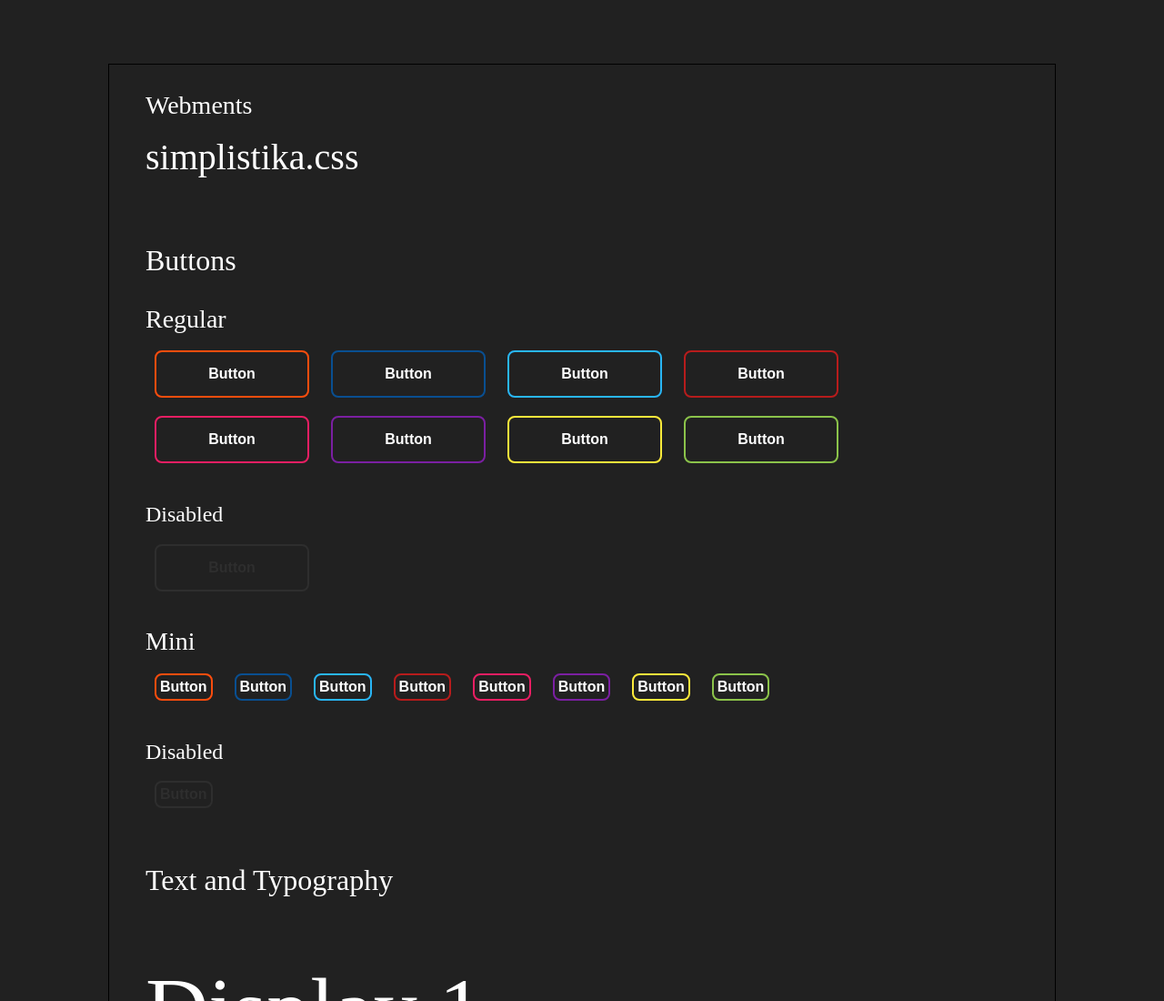
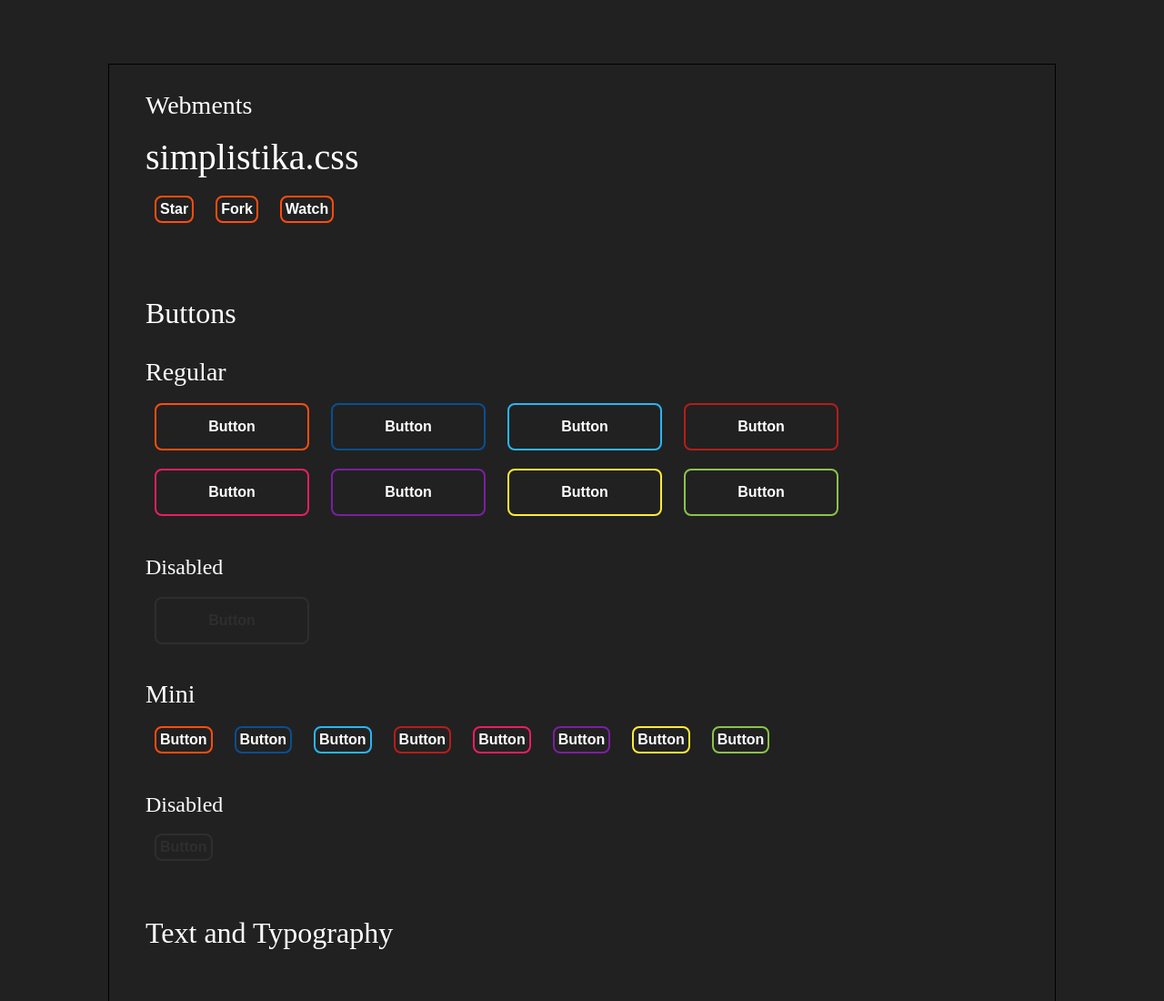
Before and after one commit to webments/simplistika.css, a website: page index.html in a window 1280 px wide. Shown: the top 1100 px of the page at 91% size. Drawn offline with Linux system fonts and the light colour scheme.

Commit message:
add github buttons and fix focus bug

```diff
--- a/index.html
+++ b/index.html
@@ -19,7 +19,9 @@ found in the LICENSE file.
   <div class="container">
     <h3 class="title">Webments</h3>
     <h1>simplistika.css</h1>
-
+    <button href="https://github.com/Webments/simplistika.css" class="mini-bt br-orange">Star</button>
+    <button href="https://github.com/Webments/simplistika.css/fork" class="mini-bt br-orange">Fork</button>
+    <button href="https://github.com/Webments/simplistika.css/subscription" class="mini-bt br-orange">Watch</button>
     <div class="elementsdiv">
       <div class="elementdiv">
         <h2>Buttons</h2>
--- a/simplistika.css
+++ b/simplistika.css
@@ -305,6 +305,9 @@ button:hover,
 
 /*input text*/
 
+input {
+  outline-style:none;
+}
 input[type="text"],
 .inp-text {
   padding: 12px 20px;
```
